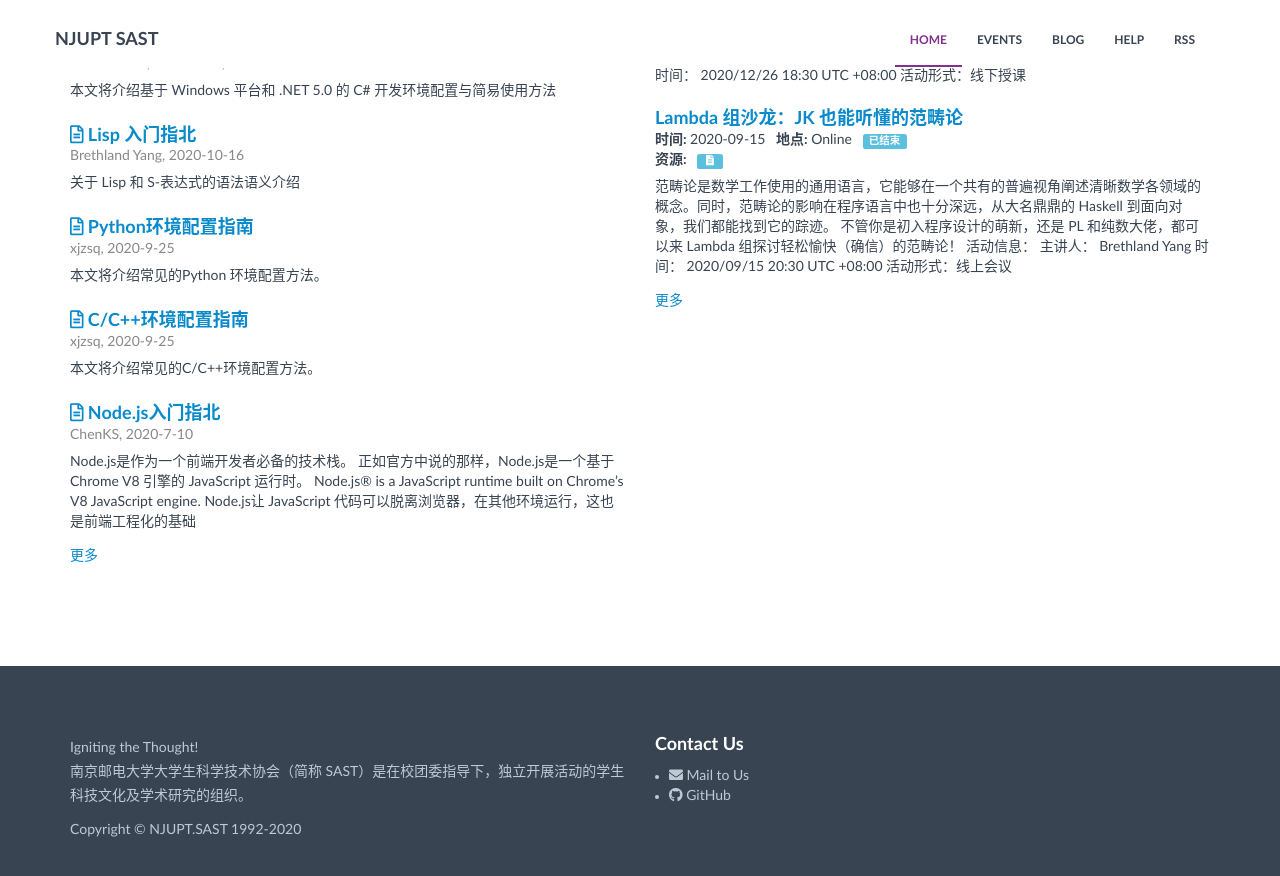
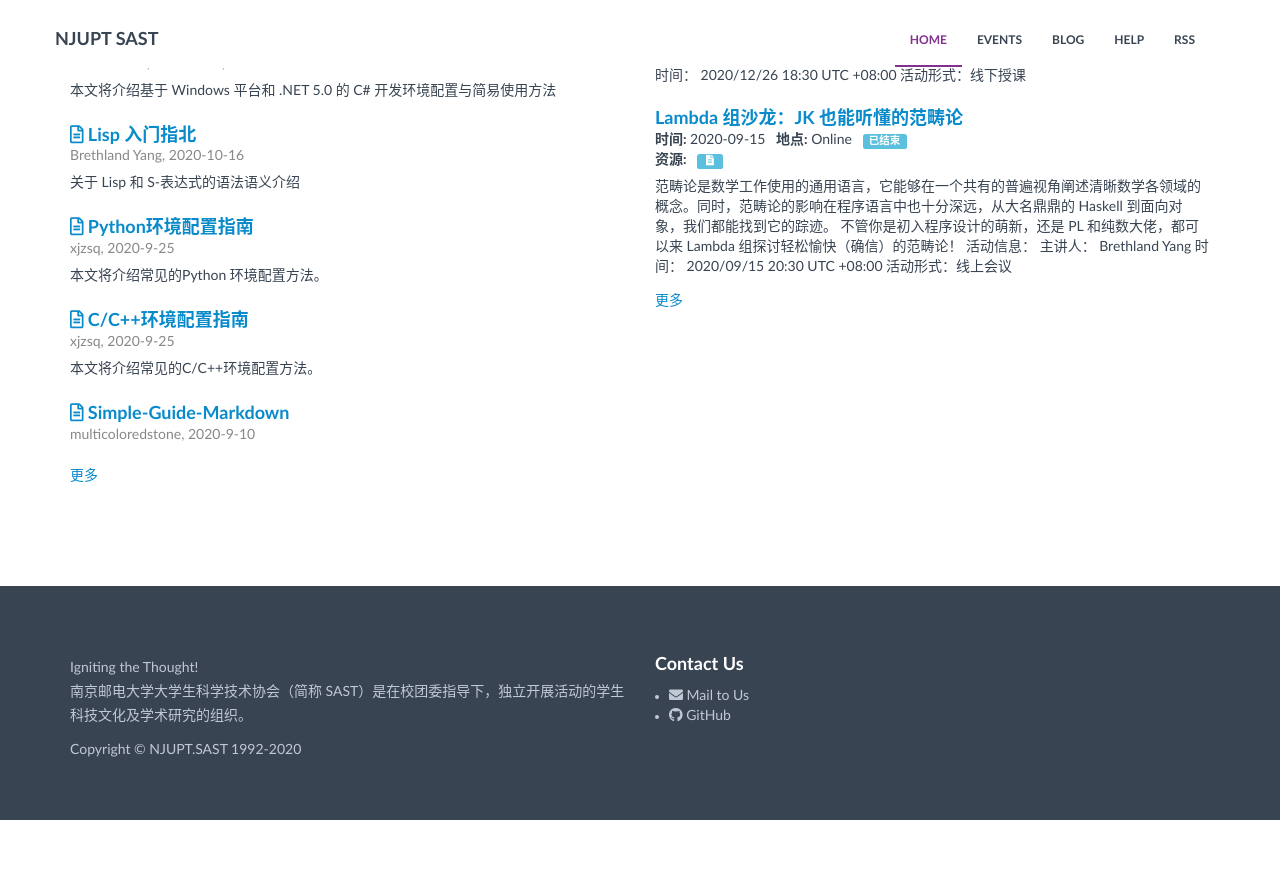
Before and after one commit to NJUPT-SAST/info, a Jekyll site: the page built from index.html, in a window 1280 px wide and 900 px high, scrolled down 786 px. Shown: the top 876 px of the window. Built offline with Jekyll 4.4.1, drawn with Linux system fonts in a browser that asks for light colours; after the commit the page ends 1606 px from its top, so only the background shows below that.

Commit message:
new push-teachMarkdown

```diff
--- a/_posts/blog/2020-12-13-Simple-Guide-Markdown.md
+++ b/_posts/blog/2020-12-13-Simple-Guide-Markdown.md
@@ -1,11 +1,11 @@
 ---
  layout: post
- title:
- date: <2020-9-10>
- author: <multicoloredstone>
- permalink: /blog/<2020>/<Simple-Guide-Markdown>
+ title: Simple-Guide-Markdown
+ date: 2020-9-10
+ author: multicoloredstone
+ permalink: /blog/2020/Simple-Guide-Markdown
  categories:
-     - blog (or event)
+     - blog
  tags: <TAG1> <TAG2> ...
  thumb: <LINK-TO-THUMB>
 
```
